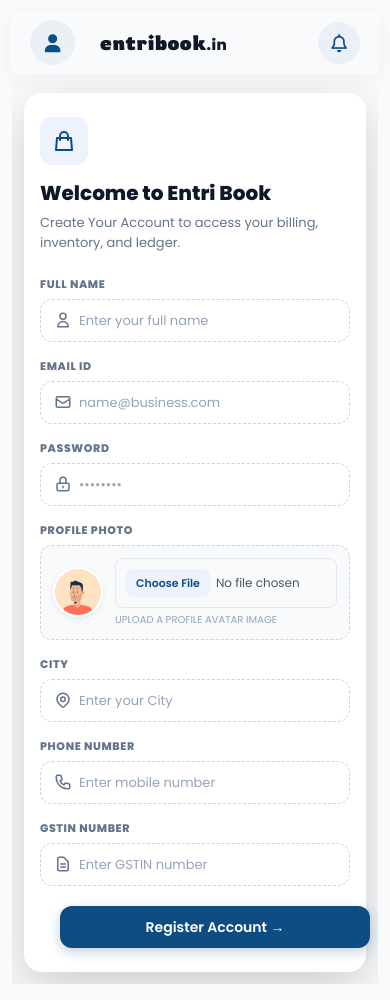
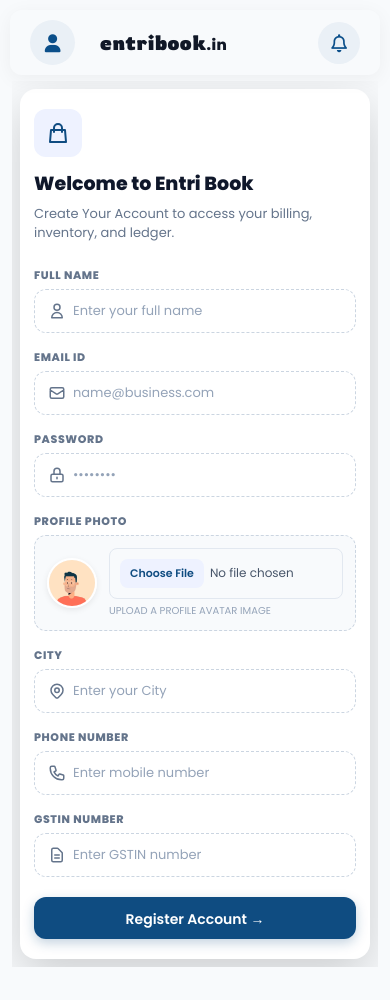
Before and after one commit to myentribook/Entri-Book, a React (Create React App) app in the folder frontend/: page /register in a window 390 px wide. Built offline with nearby package versions, Linux system fonts and the light colour scheme; no server answers; a web font is replaced by a local one.

Commit message:
register page correction

```diff
--- a/frontend/src/components/styles/register.css
+++ b/frontend/src/components/styles/register.css
@@ -5,10 +5,10 @@
     align-items: center;
     min-height: 100vh;
     background-color: #F8FAFC;
-    padding: 16px; /* reduced padding for small screens */
-    font-family: -apple-system, BlinkMacSystemFont, "Segoe UI", Roboto, Oxygen, Ubuntu, Cantarell, sans-serif;
+    padding: 12px;
     box-sizing: border-box;
-    width: 100%;
+    width: 100vw;
+    max-width: 100%;
     overflow-x: hidden;
 }
 
@@ -16,16 +16,18 @@
     width: 100%;
     max-width: 480px;
     box-sizing: border-box;
+    margin: 0 auto;
 }
 
 .auth-wrapper-v2 .shadow-lg {
     background: #FFFFFF;
-    padding: 32px 24px; /* Flexible padding that scales nicely */
+    padding: 32px 20px;
     border-radius: 24px;
     box-shadow: 0 15px 35px rgba(15, 23, 42, 0.08);
     width: 100%;
     max-width: 100%;
     box-sizing: border-box;
+    overflow: hidden; /* Locks all child elements securely inside the card borders */
 }
 
 /* Header Badge & Titles */
@@ -82,6 +84,7 @@
     display: flex;
     align-items: center;
     width: 100%;
+    box-sizing: border-box;
 }
 
 .input-icon {
@@ -154,7 +157,7 @@
 
 .custom-file {
     flex: 1;
-    min-width: 0; /* Prevents overflow inside flexbox */
+    min-width: 0;
 }
 
 .custom-file-inputs {
@@ -187,12 +190,13 @@
     text-overflow: ellipsis;
 }
 
-/* Responsive Submit Button */
+/* Submit Button */
 .auth-wrapper-v2 .submit-btn {
     width: 100%;
     max-width: 100%;
-    padding: 13px 16px;
+    padding: 14px;
     margin-top: 20px;
+    margin-bottom: 0;
     background: #0F4C81;
     color: #FFFFFF;
     border: none;
@@ -202,10 +206,9 @@
     cursor: pointer;
     transition: all 0.2s ease;
     box-sizing: border-box;
-    display: flex;
-    align-items: center;
-    justify-content: center;
-    gap: 8px;
+    display: block;
+    margin-left: 0;
+    margin-right: 0;
     box-shadow: 0 4px 12px rgba(15, 76, 129, 0.25);
 }
 
@@ -218,19 +221,19 @@
     cursor: not-allowed;
 }
 
-/* Mobile Media Queries */
-@media (max-width: 480px) {
+/* Extra Small Mobile Devices */
+@media (max-width: 400px) {
     .auth-page-container {
-        padding: 12px;
+        padding: 8px;
     }
 
     .auth-wrapper-v2 .shadow-lg {
-        padding: 24px 16px;
-        border-radius: 18px;
+        padding: 20px 14px;
+        border-radius: 16px;
     }
 
     .auth-title {
-        font-size: 20px;
+        font-size: 19px;
     }
 
     .form-control {
```
